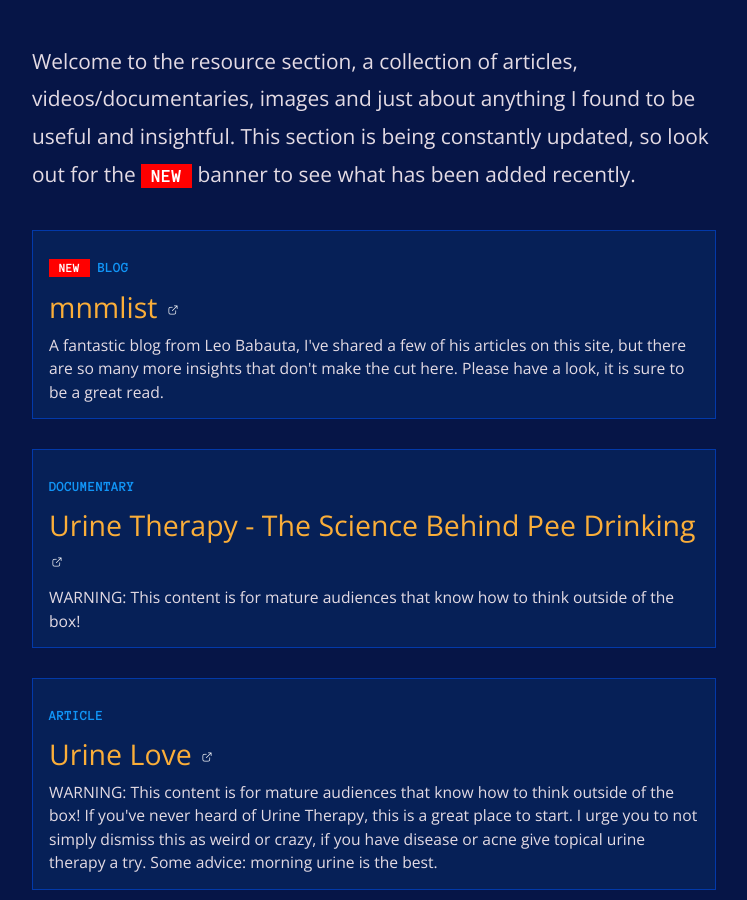
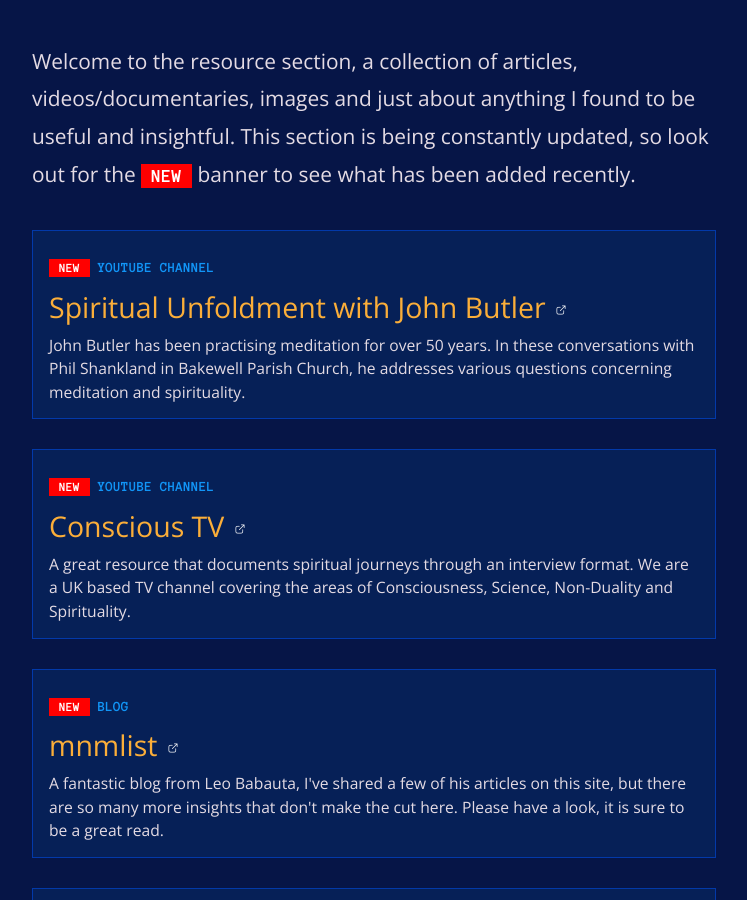
Before and after one commit to HenrikSimen/doing-non-doing, a Jekyll site: the page built from resources.html, in a window 1280 px wide and 900 px high, scrolled down 303 px. Shown: the whole window, without its empty margins (266-1013 px from the left). Built offline with Jekyll 4.4.1, drawn with Linux system fonts in a browser that asks for light colours.

Commit message:
New Resources

```diff
--- a/_data/resources.yml
+++ b/_data/resources.yml
@@ -53,3 +53,17 @@
   description: "A fantastic blog from Leo Babauta, I've shared a few of his articles on this site, but there are so many more insights that don't make the cut here. Please have a look, it is sure to be a great read."
   new: "yes"
   date: 2018-11-29
+
+- title: Conscious TV
+  category: Youtube Channel
+  content:  https://www.youtube.com/user/conscioustv
+  description: "A great resource that documents spiritual journeys through an interview format. We are a UK based TV channel covering the areas of Consciousness, Science, Non-Duality and Spirituality."
+  new: "yes"
+  date: 2018-12-12
+
+- title: Spiritual Unfoldment with John Butler
+  category: Youtube Channel
+  content:  https://www.youtube.com/channel/UCi0TFuqj6eND-mJRf8i2Tnw
+  description: "John Butler has been practising meditation for over 50 years. In these conversations with Phil Shankland in Bakewell Parish Church, he addresses various questions concerning meditation and spirituality."
+  new: "yes"
+  date: 2018-12-12
```
